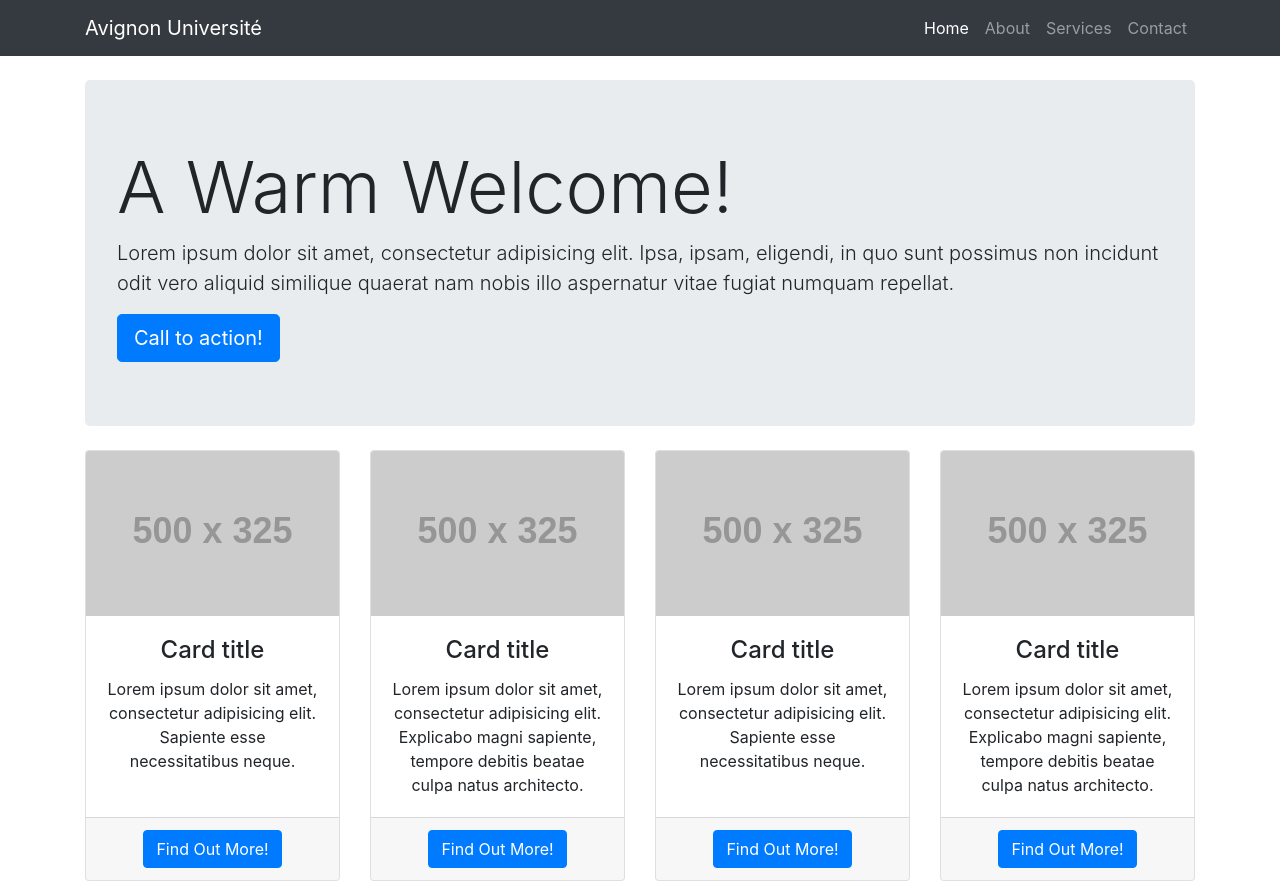
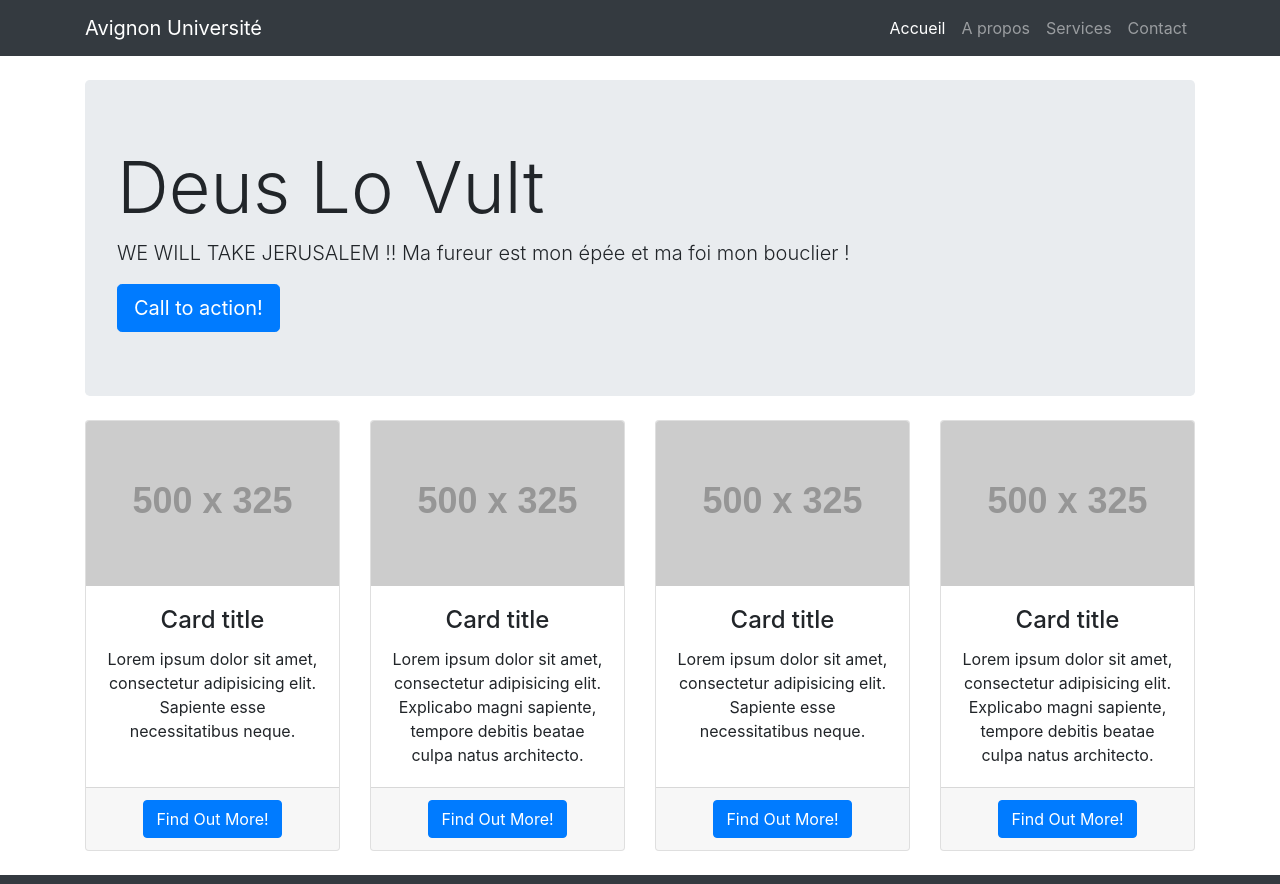
Before and after one commit to bodet/test-prod, a website: page index.html in a window 1280 px wide. Shown: the top 884 px of the page. Drawn offline with Linux system fonts and the light colour scheme; placeholder pictures from the web are drawn by us.

Commit message:
Update index.html

```diff
--- a/index.html
+++ b/index.html
@@ -30,12 +30,12 @@
       <div class="collapse navbar-collapse" id="navbarResponsive">
         <ul class="navbar-nav ml-auto">
           <li class="nav-item active">
-            <a class="nav-link" href="#">Home
+            <a class="nav-link" href="#">Accueil
               <span class="sr-only">(current)</span>
             </a>
           </li>
           <li class="nav-item">
-            <a class="nav-link" href="#">About</a>
+            <a class="nav-link" href="#">A propos</a>
           </li>
           <li class="nav-item">
             <a class="nav-link" href="#">Services</a>
@@ -53,8 +53,8 @@
 
     <!-- Jumbotron Header -->
     <header class="jumbotron my-4">
-      <h1 class="display-3">A Warm Welcome!</h1>
-      <p class="lead">Lorem ipsum dolor sit amet, consectetur adipisicing elit. Ipsa, ipsam, eligendi, in quo sunt possimus non incidunt odit vero aliquid similique quaerat nam nobis illo aspernatur vitae fugiat numquam repellat.</p>
+      <h1 class="display-3">Deus Lo Vult</h1>
+      <p class="lead">WE WILL TAKE JERUSALEM !! Ma fureur est mon épée et ma foi mon bouclier !</p>
       <a href="#" class="btn btn-primary btn-lg">Call to action!</a>
     </header>
 
```
